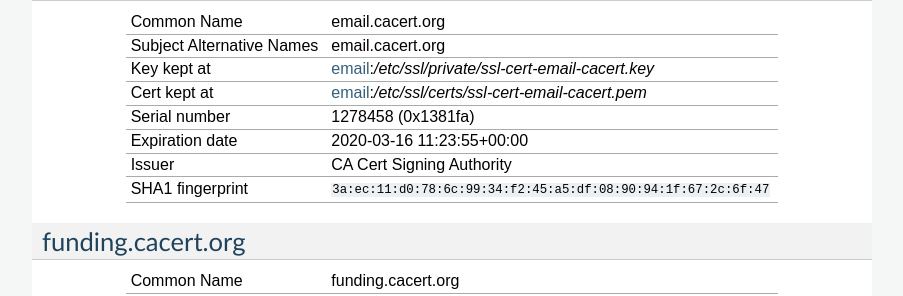
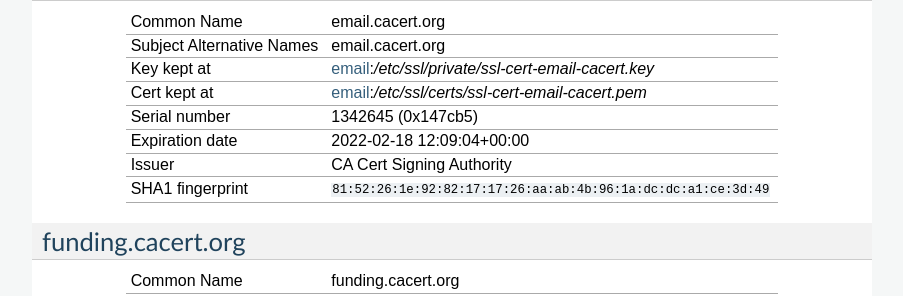
Before and after one commit to CAcertOrg/cacert-infradocs, a Sphinx documentation site: the page built from docs/certlist.rst, in a window 1280 px wide and 900 px high, scrolled down 3497 px. Shown: the part 152-448 px from the top of the window, without its empty margins (198-1101 px from the left). Built offline with Sphinx 7.4.7, drawn with Linux system fonts in a browser that asks for light colours; pages that are not in the unit, such as notebooks, are missing from menus.

Commit message:
Renew certificate for email.cacert.org

```diff
--- a/docs/systems/email.rst
+++ b/docs/systems/email.rst
@@ -262,9 +262,9 @@
    :altnames:   DNS:email.cacert.org
    :certfile:   /etc/ssl/certs/ssl-cert-email-cacert.pem
    :keyfile:    /etc/ssl/private/ssl-cert-email-cacert.key
-   :serial:     1381FA
-   :expiration: Mar 16 11:23:55 2020 GMT
-   :sha1fp:     3A:EC:11:D0:78:6C:99:34:F2:45:A5:DF:08:90:94:1F:67:2C:6F:47
+   :serial:     147CB5
+   :expiration: Feb 18 12:09:04 2022 GMT
+   :sha1fp:     81:52:26:1E:92:82:17:17:26:AA:AB:4B:96:1A:DC:DC:A1:CE:3D:49
    :issuer:     CA Cert Signing Authority
 
 Server certificate for community email services (SMTPS, SMTP submission in
```
